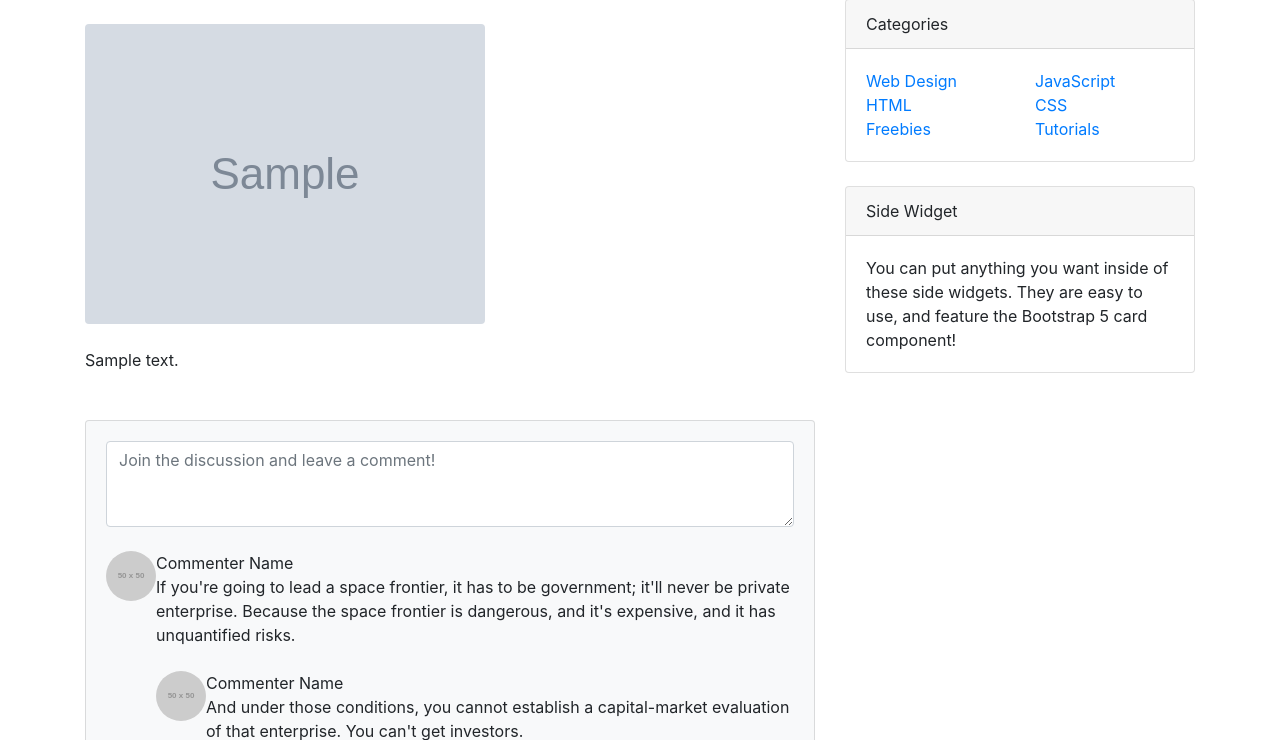
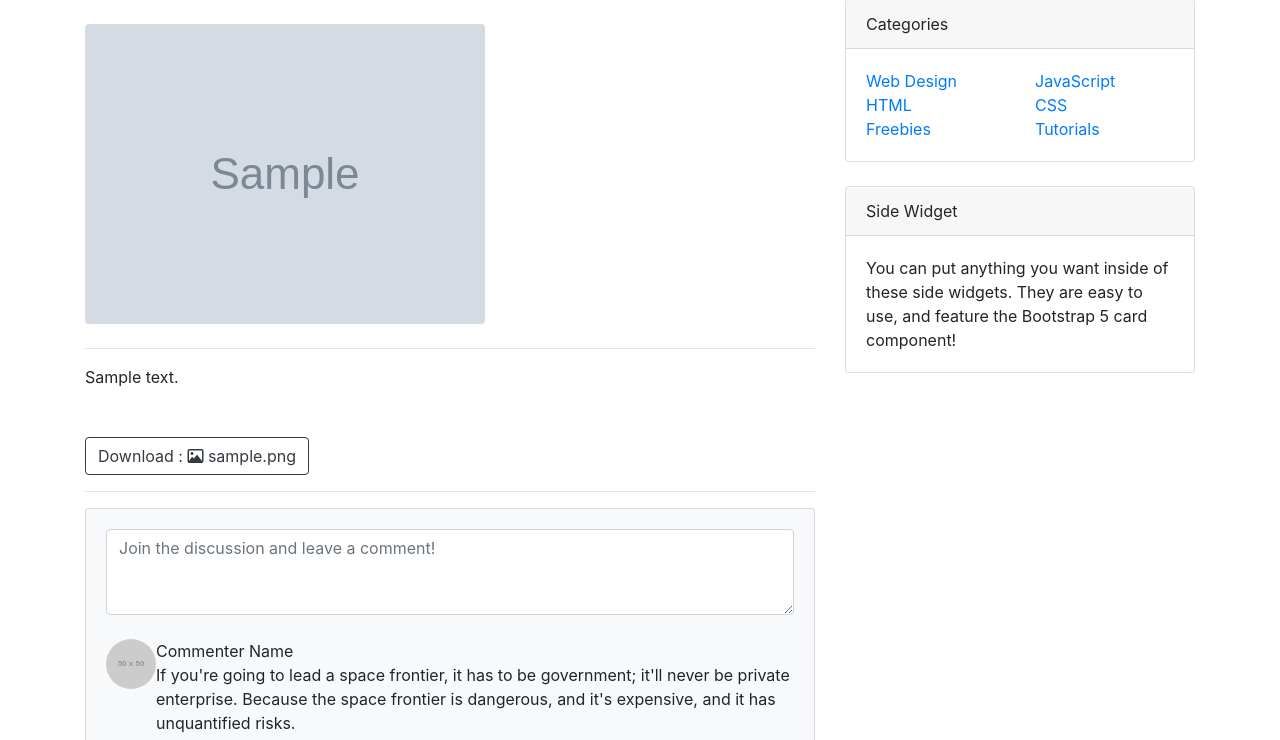
Before and after one commit to talmud21c/do_it_django, a Django app: template blog/templates/blog/post_detail.html in a window 1280 px wide. Shown: the part 258-998 px from the top of the page. Run offline with Django 3.2, Linux system fonts and the light colour scheme; the template is opened without the code that fills it: values that come from a table or form of the project are taken from there, others are empty; tables that the repository leaves empty hold one stand-in row (values such as "Sample post"); grey boxes marked "Sample" are stand-in pictures; grey boxes labelled with a size stand in for pictures from a placeholder-image service; parts of the project's set-up code (start-up, migrations or seed data) failed here and were passed over; some libraries are stand-ins or nearby versions.

Commit message:
첨부 파일이 있을 경우 상세페이지에 다운로드 버튼 만들기

```diff
--- a/blog/models.py
+++ b/blog/models.py
@@ -1,4 +1,5 @@
 from django.db import models
+import os
 
 # Create your models here.
 
@@ -16,8 +17,16 @@ class Post(models.Model):
 
     # author 추후 작성 예정
 
+    # Django에서 제공하는 기본 함수
     def __str__(self):
         return f'[{self.id}] [{self.title}]'
 
     def get_absolute_url(self):
         return f'/blog/{self.pk}/'
+
+    # 직접 만든 함수수
+    def get_file_name(self):
+        return os.path.basename(self.file_upload.name)
+
+    def get_file_ext(self):
+        return self.get_file_name().split('.')[-1]
--- a/blog/templates/blog/post_detail.html
+++ b/blog/templates/blog/post_detail.html
@@ -12,6 +12,7 @@
         <!-- Core theme CSS (includes Bootstrap)-->
         <link rel="stylesheet" href="{% static 'blog/bootstrap/bootstrap.min.css' %}" type="text/css">
         <link href="{% static 'blog/css/styles.css' %}" rel="stylesheet" />
+        <script src="https://kit.fontawesome.com/f9138e08ba.js" crossorigin="anonymous"></script></style>
     </head>
     <body>
         <!-- Responsive navbar-->
@@ -58,10 +59,34 @@
                             <figure class="mb-4"><img class="img-fluid rounded" src="https://picsum.photos/seed/{{ post.id }}/700/350" alt="{{ post.title }}" /></figure>
                         {% endif %}
 
+                        <hr/>
+
                         <!-- Post content-->
                         <section class="mb-5">
                            <p>{{ post.content }}</p>
                         </section>
+
+                        {% if post.file_upload %}
+                            <a href="{{ post.file_upload.url }}" type="button" class="btn btn-outline-dark" role="button" download>
+                                Download :
+                                {% if post.get_file_ext == 'xlsx' or post.get_file_ext == 'xls' %}
+                                    <i class="far fa-file-excel"></i>
+                                {% elif post.get_file_ext == 'csv' %}
+                                    <i class="fas fa-file-csv"></i>
+                                {% elif post.get_file_ext == 'docx' %}
+                                    <i class="far fa-file-word"></i>
+                                {% elif post.get_file_ext == 'jpg' or post.get_file_ext == 'png' or post.get_file_ext == 'jpeg' %}
+                                    <i class="far fa-image"></i>
+                                {% else %}
+                                    <i class="far fa-file-alt"></i>
+                                {% endif %}
+
+                                {{ post.get_file_name }}
+                            </a>
+                        {% endif %}
+
+                        <hr/>
+
                     </article>
                     <!-- Comments section-->
                     <section class="mb-5">
```
